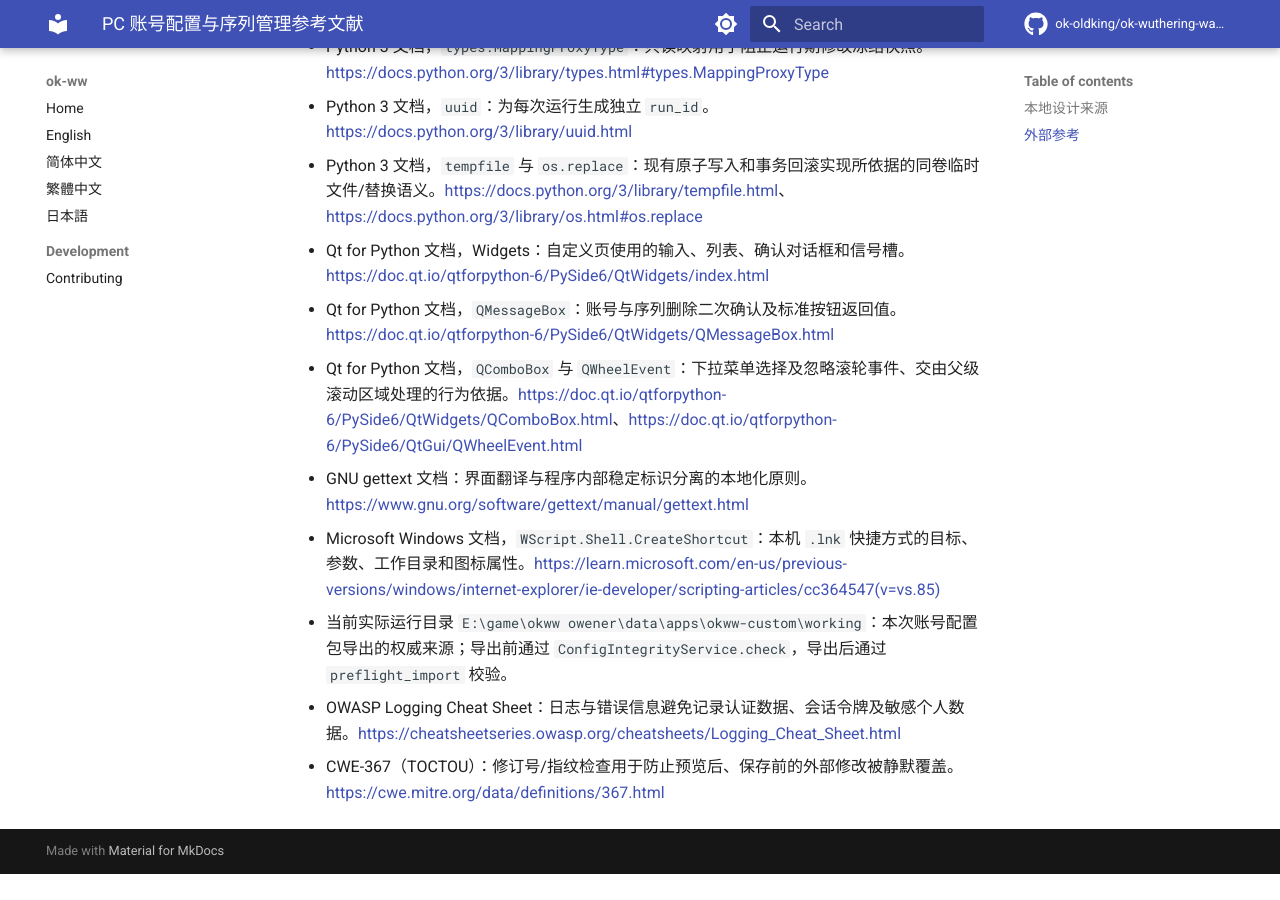
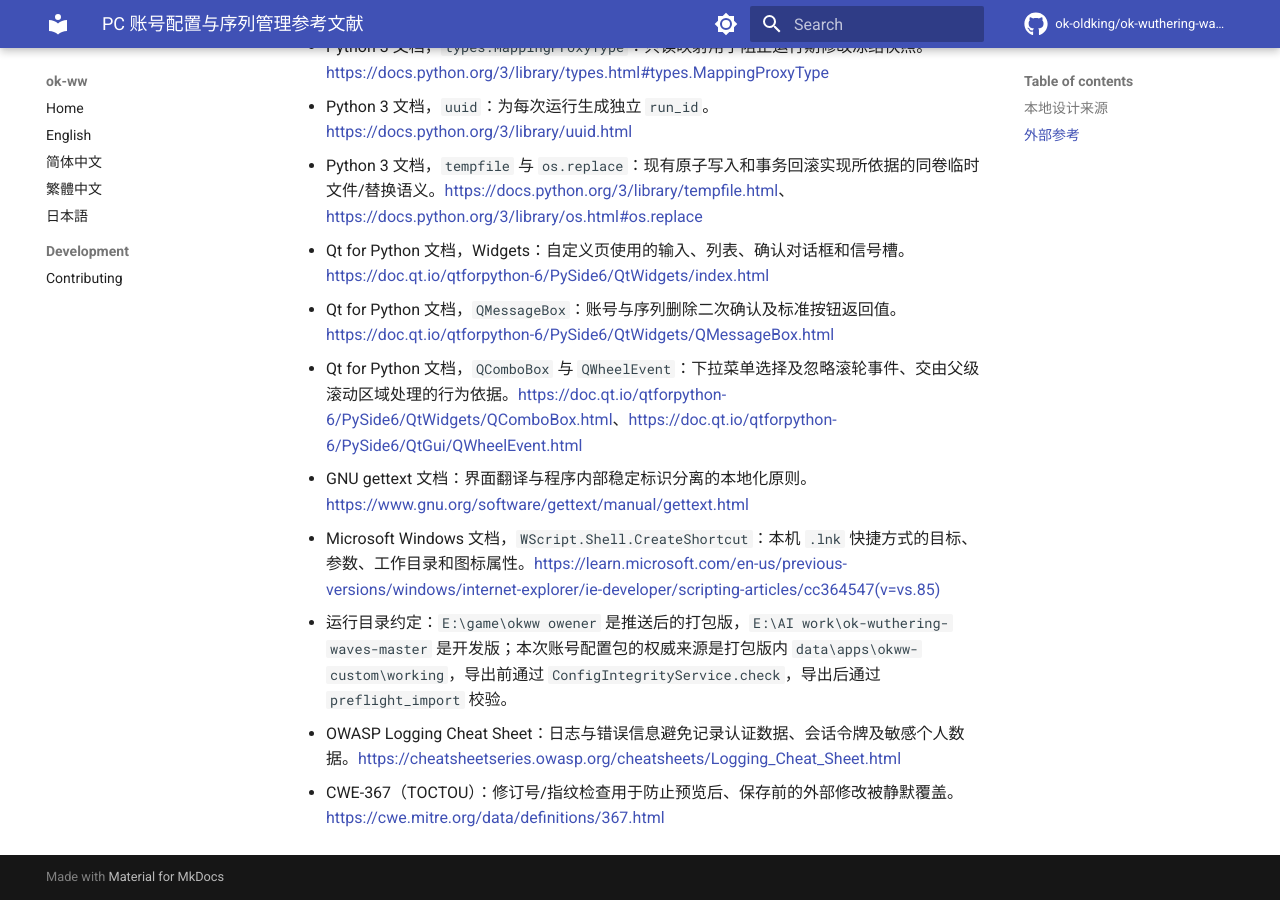
Before and after one commit to xihuojun2020-tech/okww-custom, an MkDocs documentation site: the page built from docs/references/pc-account-configuration-and-sequences.md, in a window 1280 px wide and 900 px high, scrolled down 1055 px. Built offline with MkDocs 1.6.1 and Material for MkDocs 9.7.7, drawn with Linux system fonts in a browser that asks for light colours; comment, search, counter and statistics services are not loaded; before the commit the page ends 1929 px from its top, so only the background shows below that.

Commit message:
docs: distinguish packaged and development directories

```diff
--- a/docs/references/pc-account-configuration-and-sequences.md
+++ b/docs/references/pc-account-configuration-and-sequences.md
@@ -27,6 +27,6 @@
 - Qt for Python 文档，`QComboBox` 与 `QWheelEvent`：下拉菜单选择及忽略滚轮事件、交由父级滚动区域处理的行为依据。<https://doc.qt.io/qtforpython-6/PySide6/QtWidgets/QComboBox.html>、<https://doc.qt.io/qtforpython-6/PySide6/QtGui/QWheelEvent.html>
 - GNU gettext 文档：界面翻译与程序内部稳定标识分离的本地化原则。<https://www.gnu.org/software/gettext/manual/gettext.html>
 - Microsoft Windows 文档，`WScript.Shell.CreateShortcut`：本机 `.lnk` 快捷方式的目标、参数、工作目录和图标属性。<https://learn.microsoft.com/en-us/previous-versions/windows/internet-explorer/ie-developer/scripting-articles/cc364547(v=vs.85)>
-- 当前实际运行目录 `E:\game\okww owener\data\apps\okww-custom\working`：本次账号配置包导出的权威来源；导出前通过 `ConfigIntegrityService.check`，导出后通过 `preflight_import` 校验。
+- 运行目录约定：`E:\game\okww owener` 是推送后的打包版，`E:\AI work\ok-wuthering-waves-master` 是开发版；本次账号配置包的权威来源是打包版内 `data\apps\okww-custom\working`，导出前通过 `ConfigIntegrityService.check`，导出后通过 `preflight_import` 校验。
 - OWASP Logging Cheat Sheet：日志与错误信息避免记录认证数据、会话令牌及敏感个人数据。<https://cheatsheetseries.owasp.org/cheatsheets/Logging_Cheat_Sheet.html>
 - CWE-367（TOCTOU）：修订号/指纹检查用于防止预览后、保存前的外部修改被静默覆盖。<https://cwe.mitre.org/data/definitions/367.html>
```
Also changed, not shown: 交接/实际运行目录账号配置备份交接日志_2026-08-26.md (+2 -0 lines).
